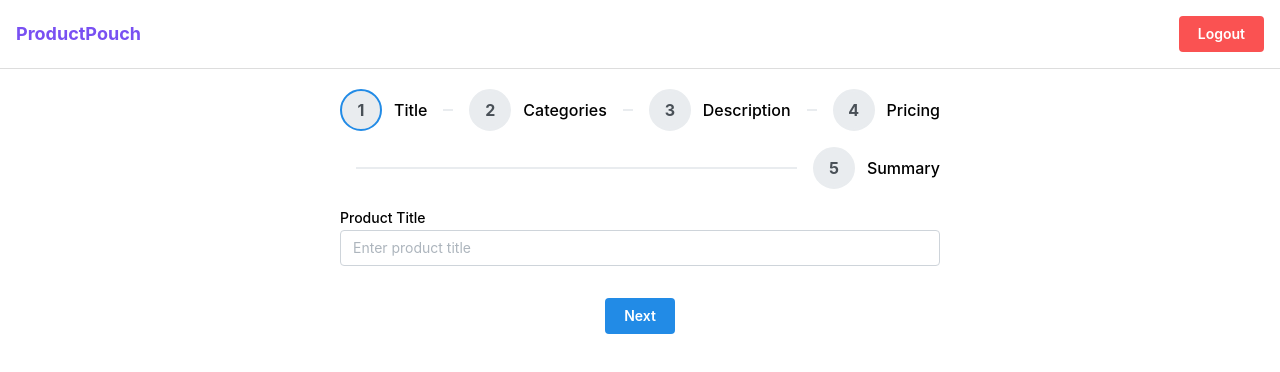
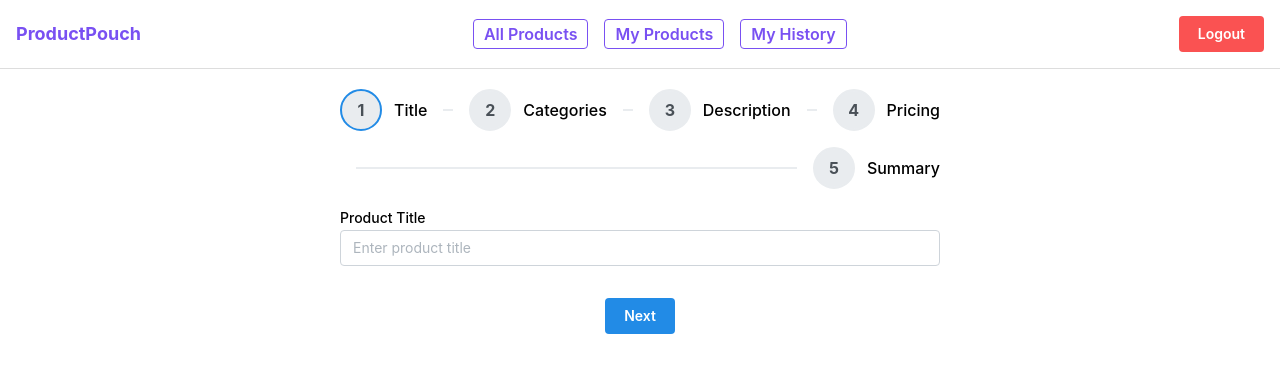
Before and after one commit to MrMandalNSU/ProductPouch, a Next.js app in the folder frontend/: page /add-product in a window 1280 px wide. Shown: the top 372 px of the page. Built offline with nearby package versions, Linux system fonts and the light colour scheme.

Commit message:
Modified nav bar

```diff
--- a/frontend/components/Navbar.js
+++ b/frontend/components/Navbar.js
@@ -26,6 +26,37 @@ export default function Navbar() {
       {/* Logo on the left */}
       <Logo />
 
+      <Group>
+        <Button
+          component="a"
+          color="violet"
+          variant="outline"
+          size="compact-md"
+          onClick={() => router.push("/all-products")}
+        >
+          All Products
+        </Button>
+        <Button
+          component="a"
+          color="violet"
+          variant="outline"
+          size="compact-md"
+          onClick={() => router.push("/my-products")}
+        >
+          My Products
+        </Button>
+
+        <Button
+          component="a"
+          color="violet"
+          variant="outline"
+          size="compact-md"
+          onClick={() => router.push("/my-products-history")}
+        >
+          My History
+        </Button>
+      </Group>
+
       {/* Logout button on the right */}
       <Button component="a" color="red" onClick={handleLogout}>
         Logout
```
